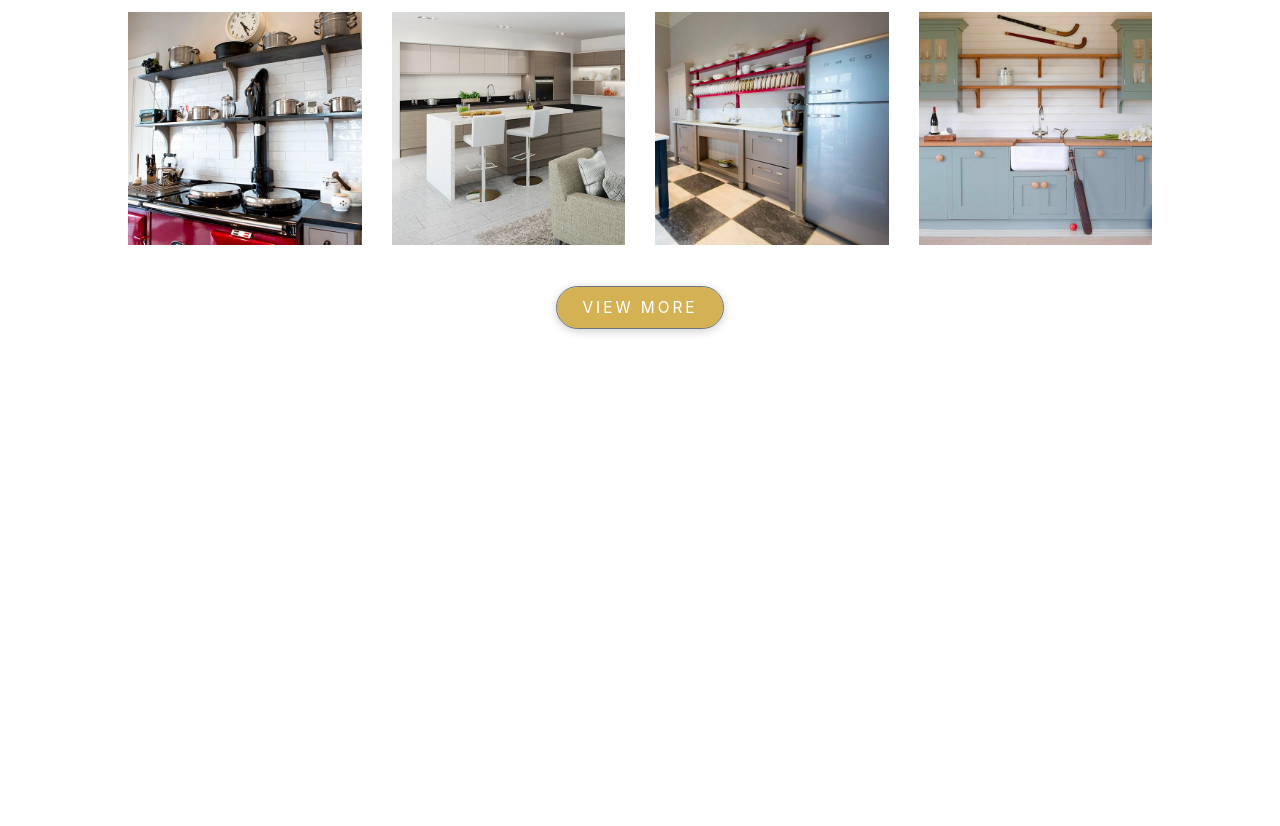
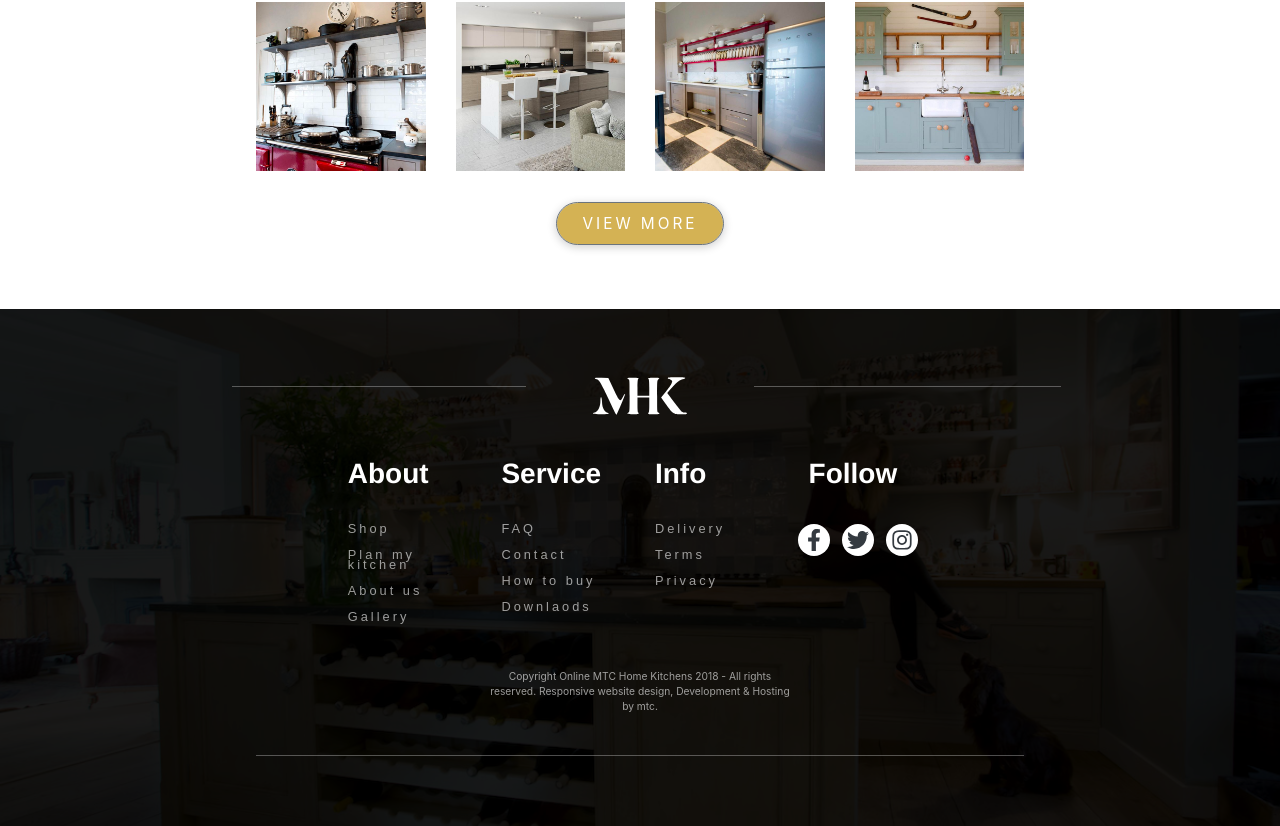
Before and after one commit to Bekhzod96/home-kitchen-web, a React (Create React App) app: page / in a window 1280 px wide. Shown: the part 1601-2427 px from the top of the page. Before the commit the page ends 1954 px from the top, so only its background shows below. Built offline with nearby package versions, Linux system fonts and the light colour scheme.

Commit message:
Fotter Added

```diff
--- a/src/App.js
+++ b/src/App.js
@@ -10,6 +10,7 @@ import Header from './components/Header.jsx';
 import FirstSection from './components/FirstSection.jsx';
 import SecondSection from './components/SocondSection.jsx';
 import ThirdSection from './components/ThirdSection';
+import Footer from './components/Footer';
 library.add(fab, faShoppingCart, faChevronRight);
 function App() {
 	return (
@@ -19,6 +20,7 @@ function App() {
 			<FirstSection />
 			<SecondSection />
 			<ThirdSection />
+			<Footer />
 		</div>
 	);
 }
--- a/src/assets/css/index.scss
+++ b/src/assets/css/index.scss
@@ -48,6 +48,9 @@ body {
   max-width: 100%;
   height: 40vw;
 
+  .dark-shadow {
+    background-color: rgba(0, 0, 0, 0.4);
+  }
   .banner-content {
     background-image: url("../img/1.png");
     background-color: gainsboro;
@@ -96,10 +99,6 @@ body {
       }
     }
   }
-}
-
-.dark-shadow {
-  background-color: rgba(0, 0, 0, 0.4);
 }
 
 .first-section {
@@ -192,9 +191,8 @@ body {
 
 .third-section {
   width: auto;
-  height: 40vw;
 
-  padding: 5% 10%;
+  padding: 5% 20%;
   .content {
     height: 100%;
     h2 {
@@ -223,6 +221,97 @@ body {
     }
   }
 }
+
+.footer {
+  background-image: url("../img/6.png");
+  background-position: center;
+  background-size: cover;
+  background-repeat: no-repeat;
+
+  .dark-shadow {
+    background-color: rgba(0, 0, 0, 0.9);
+    margin: 0;
+
+    .content {
+      width: 60%;
+      margin: 40px auto 70px;
+      border-bottom: rgba(255, 255, 255, 0.3) 1px solid;
+
+
+      .head-footer {
+        width: 100%;
+        margin: 25px auto 0;
+        .logo {
+          position: relative;
+          top: -1vw;
+          height: 6em;
+          span {
+            position: relative;
+          }
+
+          span:after,
+          span:before {
+            content: "";
+            position: absolute;
+            height: 5px;
+            border-top: rgba(255, 255, 255, 0.3) 1px solid;
+            top: -0.7em;
+
+          }
+          span:before {
+            width: 23vw;
+            right: 100%;
+          }
+          span:after {
+            width: 24vw;
+            left: 100%;
+          }
+        }
+
+      }
+
+      .menu{
+        width: 80%;
+        color:#fff;
+        text-align: left;
+        margin-top: -3vw;
+        h3{
+          font-family: Helvetica, sans-serif;
+          font-weight: 700;
+          line-height: 3;
+
+        }
+        p{
+          font-family: Roboto-Regular, sans-serif;
+          letter-spacing: 3px;
+          line-height: 0.8;
+        }
+
+        .icon{
+          font-size: 1em;
+          width: 2em;
+          height: 2em;
+          background-color: white;
+          padding: 5px;
+          border-radius: 50%;
+
+        }
+      }
+      p{
+        color:rgba(255, 255, 255, 0.6);
+        font-size: 0.8em;
+      }
+
+      .copyright{
+        width: 40%;
+        text-align: center;
+        margin: 30px auto 40px;
+        font-size: 0.8em
+      }
+    }
+  }
+}
+
 $breakpoint-md-min: 768px;
 $breakpoint-md-max: 991px;
 
@@ -232,10 +321,10 @@ $breakpoint-sm-max: 767.98px;
 $breakpoint-x-sm-max: 576px;
 
 @media (min-width: $breakpoint-md-min) and (max-width: $breakpoint-md-max) {
-  .hide-md, .hide-md-only{
+  .hide-md,
+  .hide-md-only {
     display: none !important;
   }
-
 }
 
 @media (min-width: $breakpoint-sm-min) and (max-width: $breakpoint-sm-max) {
@@ -251,4 +340,9 @@ $breakpoint-x-sm-max: 576px;
   .hide-xsm {
     display: none !important;
   }
+
+  .cont-center{
+    text-align: center !important;
+    justify-content: center !important;
+  }
 }
--- /dev/null
+++ b/src/components/Footer.jsx
@@ -0,0 +1,61 @@
+import React from 'react';
+import { Col, Row } from 'reactstrap';
+import { Logo } from './Header';
+import { FontAwesomeIcon } from '@fortawesome/react-fontawesome';
+
+const Footer = () => {
+	return (
+		<div className="footer">
+			<div className="dark-shadow w-100 h-100 row ">
+				<div className="content">
+					<div className="head-footer d-flex justify-content-center">
+						<div className="logo">
+							<span>{Logo}</span>
+						</div>
+					</div>
+          <div className="d-flex justify-content-center">
+
+
+					<Row className="d-flex cont-center menu">
+						<Col lg="3" md="6" sm="6" sx="12">
+							<h3>About</h3>
+							<p>Shop</p>
+							<p>Plan my kitchen</p>
+							<p>About us </p>
+							<p>Gallery</p>
+						</Col>
+						<Col lg="3" md="6" sm="6" sx="12">
+							<h3>Service</h3>
+							<p>FAQ</p>
+							<p>Contact</p>
+							<p>How to buy </p>
+							<p>Downlaods</p>
+						</Col>
+						<Col lg="3" md="6" sm="6" sx="12">
+							<h3>Info</h3>
+							<p>Delivery</p>
+							<p>Terms</p>
+							<p>Privacy </p>
+						</Col>
+						<Col lg="3" md="6" sm="6" sx="12">
+							<h3> Follow</h3>
+							<div className="row text-dark cont-center  align-items-center">
+								<FontAwesomeIcon
+									className="mx-1 icon"
+									icon={['fab', 'facebook-f']}
+								/>
+								<FontAwesomeIcon className="mx-2 icon" icon={['fab', 'twitter']} />
+								<FontAwesomeIcon className="mx-1 icon" icon={['fab', 'instagram']} />
+							</div>
+						</Col>
+					</Row>
+          </div>
+          <div className="copyright hide-sm">
+          <p>Copyright Online MTC Home Kitchens 2018 - All rights reserved. Responsive website design, Development & Hosting by mtc.</p></div>
+				</div>
+			</div>
+		</div>
+	);
+};
+
+export default Footer;
--- a/src/components/Header.jsx
+++ b/src/components/Header.jsx
@@ -10,7 +10,7 @@ import {
 import { FontAwesomeIcon } from '@fortawesome/react-fontawesome';
 import { faShoppingCart } from '@fortawesome/free-solid-svg-icons';
 
-const Logo = (
+export const Logo = (
 	<svg
 		className="logo"
 		version="1.0"
@@ -69,7 +69,7 @@ const Header = () => {
 						md="2"
 						className="hide-sm row justify-content-start align-items-center"
 					>
-						<FontAwesomeIcon className="mx-1" icon={['fab', 'facebook-f']} />
+						<FontAwesomeIcon  className="mx-1 " icon={['fab', 'facebook-f']} />
 						<FontAwesomeIcon className="mx-2" icon={['fab', 'twitter']} />
 						<FontAwesomeIcon className="mx-1" icon={['fab', 'instagram']} />
 					</Col>
--- a/src/components/SocondSection.jsx
+++ b/src/components/SocondSection.jsx
@@ -28,7 +28,7 @@ const SocondSection = () => {
 	const slides = items.map((item) => {
 		return (
 			<CarouselItem className="carousel" tag="div" key={item.id}>
-				<div className="row align-items-center h-100">
+				<div className="row align-items-center h-100 ">
 					<div className="text-center mx-auto w-50">
 						<h6>What Our Customers Say</h6>
 						<h3>Over 35 years experience designing handmade kitchens</h3>
```
